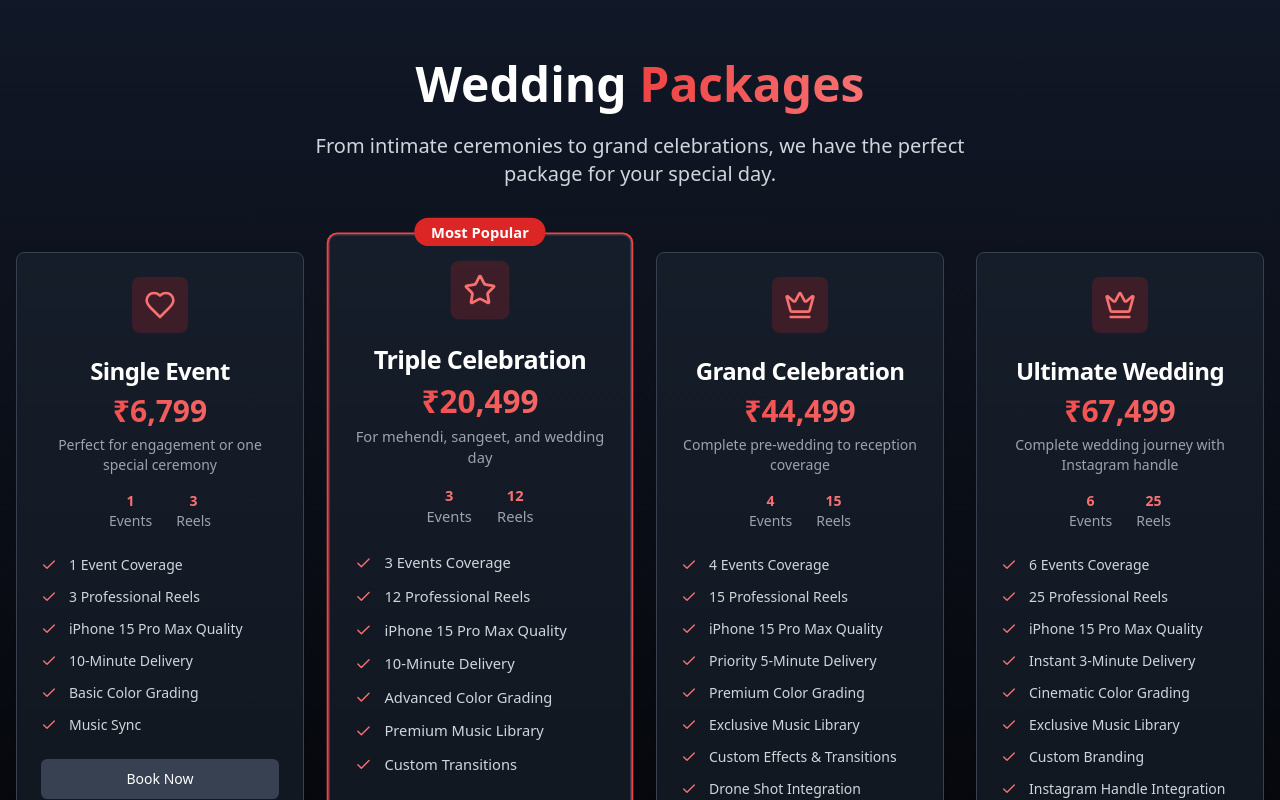
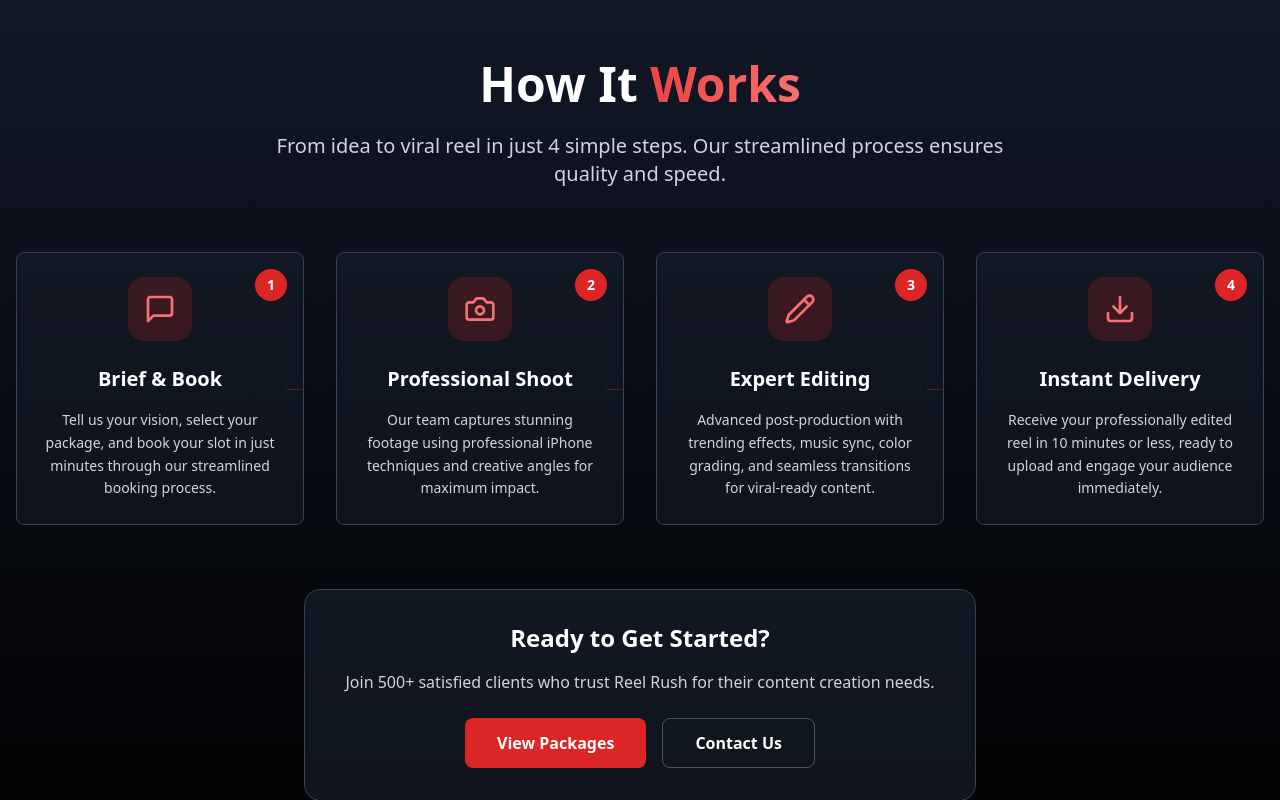
Before and after one commit to Preethi-1198/reelrush-new, a React (Vite) app: page / in a window 1280 px wide. Shown: the part 1740-2540 px from the top of the page. Built offline with nearby package versions, Linux system fonts and the light colour scheme.

Commit message:
Add "How It Works" section
Adds a new section to the landing page detailing the Reel Rush workflow.

```diff
--- a/src/components/Header.tsx
+++ b/src/components/Header.tsx
@@ -34,6 +34,12 @@ const Header = () => {
               className="text-gray-300 hover:text-red-400 transition-colors"
             >
               Features
+            </button>
+            <button
+              onClick={() => scrollToSection('how-it-works')}
+              className="text-gray-300 hover:text-red-400 transition-colors"
+            >
+              How It Works
             </button>
             <button
               onClick={() => scrollToSection('packages')}
@@ -89,6 +95,12 @@ const Header = () => {
                 Features
               </button>
               <button
+                onClick={() => scrollToSection('how-it-works')}
+                className="text-left text-gray-300 hover:text-red-400 transition-colors"
+              >
+                How It Works
+              </button>
+              <button
                 onClick={() => scrollToSection('packages')}
                 className="text-left text-gray-300 hover:text-red-400 transition-colors"
               >
--- /dev/null
+++ b/src/components/HowItWorks.tsx
@@ -0,0 +1,124 @@
+
+import { MessageSquare, Camera, Pencil, Download } from 'lucide-react';
+import { Card, CardContent } from '@/components/ui/card';
+
+const HowItWorks = () => {
+  const steps = [
+    {
+      step: 1,
+      icon: MessageSquare,
+      title: "Brief & Book",
+      description: "Tell us your vision, select your package, and book your slot in just minutes through our streamlined booking process."
+    },
+    {
+      step: 2,
+      icon: Camera,
+      title: "Professional Shoot",
+      description: "Our team captures stunning footage using professional iPhone techniques and creative angles for maximum impact."
+    },
+    {
+      step: 3,
+      icon: Pencil,
+      title: "Expert Editing",
+      description: "Advanced post-production with trending effects, music sync, color grading, and seamless transitions for viral-ready content."
+    },
+    {
+      step: 4,
+      icon: Download,
+      title: "Instant Delivery",
+      description: "Receive your professionally edited reel in 10 minutes or less, ready to upload and engage your audience immediately."
+    }
+  ];
+
+  return (
+    <section id="how-it-works" className="py-20 bg-gradient-to-b from-gray-900 to-black">
+      <div className="container mx-auto px-4">
+        <div className="text-center mb-16">
+          <h2 className="text-4xl md:text-5xl font-bold mb-6">
+            How It <span className="gradient-text">Works</span>
+          </h2>
+          <p className="text-xl text-gray-300 max-w-3xl mx-auto">
+            From idea to viral reel in just 4 simple steps. Our streamlined process ensures quality and speed.
+          </p>
+        </div>
+
+        <div className="grid md:grid-cols-2 lg:grid-cols-4 gap-8">
+          {steps.map((step, index) => (
+            <Card
+              key={index}
+              className="bg-gray-800/30 border-gray-700 hover-glow group cursor-pointer relative overflow-hidden"
+            >
+              <CardContent className="p-6 text-center">
+                {/* Step Number */}
+                <div className="absolute top-4 right-4 w-8 h-8 bg-red-600 rounded-full flex items-center justify-center text-white text-sm font-bold">
+                  {step.step}
+                </div>
+
+                {/* Icon */}
+                <div className="mb-6 flex justify-center">
+                  <div className="p-4 bg-red-600/20 rounded-2xl group-hover:bg-red-600/30 transition-colors">
+                    <step.icon className="h-8 w-8 text-red-400" />
+                  </div>
+                </div>
+
+                {/* Content */}
+                <h3 className="text-xl font-bold text-white mb-4">{step.title}</h3>
+                <p className="text-gray-300 leading-relaxed text-sm">
+                  {step.description}
+                </p>
+              </CardContent>
+
+              {/* Connection Line for larger screens */}
+              {index < steps.length - 1 && (
+                <div className="hidden lg:block absolute top-1/2 -right-4 w-8 h-px bg-gradient-to-r from-red-600/50 to-transparent"></div>
+              )}
+            </Card>
+          ))}
+        </div>
+
+        {/* Process Timeline for Mobile */}
+        <div className="lg:hidden mt-12 flex justify-center">
+          <div className="flex flex-col space-y-4">
+            {[1, 2, 3].map((_, index) => (
+              <div key={index} className="w-px h-8 bg-gradient-to-b from-red-600/50 to-red-600/20 mx-auto"></div>
+            ))}
+          </div>
+        </div>
+
+        {/* Call to Action */}
+        <div className="mt-16 text-center">
+          <div className="bg-gray-800/50 rounded-2xl p-8 max-w-2xl mx-auto border border-gray-700">
+            <h3 className="text-2xl font-bold text-white mb-4">
+              Ready to Get Started?
+            </h3>
+            <p className="text-gray-300 mb-6">
+              Join 500+ satisfied clients who trust Reel Rush for their content creation needs.
+            </p>
+            <div className="flex flex-col sm:flex-row gap-4 justify-center">
+              <button
+                onClick={() => {
+                  const element = document.getElementById('packages');
+                  if (element) element.scrollIntoView({ behavior: 'smooth' });
+                }}
+                className="bg-red-600 hover:bg-red-700 text-white px-8 py-3 rounded-lg font-semibold hover-glow transition-all"
+              >
+                View Packages
+              </button>
+              <button
+                onClick={() => {
+                  const element = document.getElementById('contact');
+                  if (element) element.scrollIntoView({ behavior: 'smooth' });
+                }}
+                className="border border-gray-600 text-white hover:bg-gray-800 px-8 py-3 rounded-lg font-semibold transition-all"
+              >
+                Contact Us
+              </button>
+            </div>
+          </div>
+        </div>
+      </div>
+    </section>
+  );
+};
+
+export default HowItWorks;
--- a/src/pages/Index.tsx
+++ b/src/pages/Index.tsx
@@ -2,6 +2,7 @@
 import Header from '@/components/Header';
 import Hero from '@/components/Hero';
 import Features from '@/components/Features';
+import HowItWorks from '@/components/HowItWorks';
 import WeddingPackages from '@/components/WeddingPackages';
 import CreatorPackage from '@/components/CreatorPackage';
 import Contact from '@/components/Contact';
@@ -13,6 +14,7 @@ const Index = () => {
       <Header />
       <Hero />
       <Features />
+      <HowItWorks />
       <WeddingPackages />
       <CreatorPackage />
       <Contact />
```
